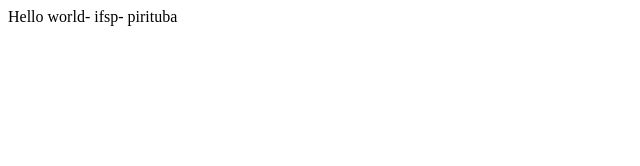
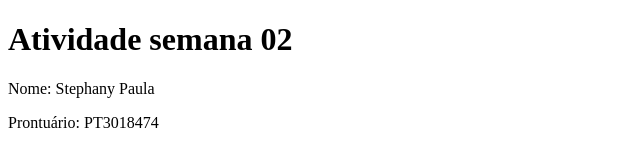
Before and after one commit to Stephany1703/PWEaula01, a plain HTML site: page index.html in a window 1280 px wide. Shown: the whole page, without its empty margins (0-640 px from the left). Drawn offline with Linux system fonts and the light colour scheme.

Commit message:
incluir atividade semana 02

```diff
--- a/index.html
+++ b/index.html
@@ -9,7 +9,9 @@
 </head>
 
 <body>
-  Hello world- ifsp- pirituba
+  <h1>Atividade semana 02</h1>
+  <p>Nome: Stephany Paula</p>
+  <p>Prontuário: PT3018474</p>
   <script src="script.js"></script>
 </body>
 
```
